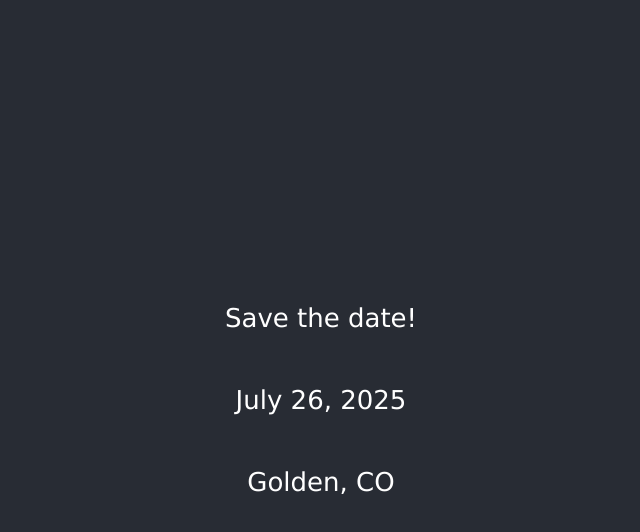
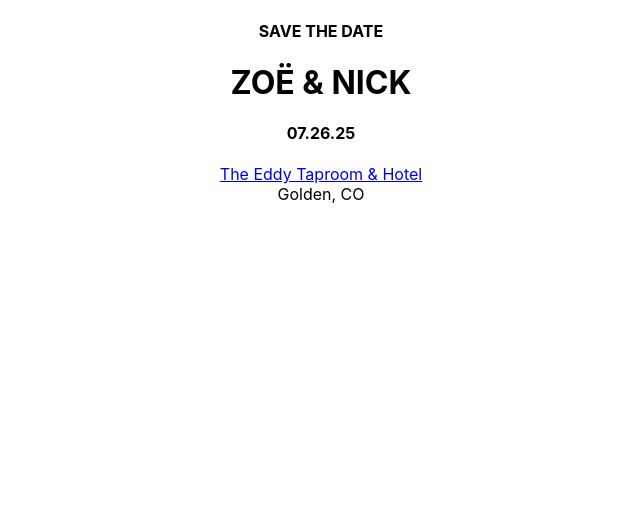
Before and after one commit to zoeheins/wedding-site, a React (Create React App) app: page / in a window 1280 px wide. Shown: the top 532 px of the page, without its empty margins (319-959 px from the left). Built offline with nearby package versions, Linux system fonts and the light colour scheme.

Commit message:
update html

```diff
--- a/src/App.js
+++ b/src/App.js
@@ -1,14 +1,18 @@
-import logo from './logo.svg';
-import './App.css';
+import "./App.css";
 
 function App() {
   return (
     <div className="App">
-      <header className="App-header">
-        <p>Save the date!</p>
-        <p>July 26, 2025</p>
-        <p>Golden, CO</p>
-      </header>
+      <h4 id="save-the-date">SAVE THE DATE</h4>
+      <h1>ZOË & NICK</h1>
+      <h4 id="date">07.26.25</h4>
+      <p>
+        <a href="https://www.theeddygolden.com/">
+          The Eddy Taproom & Hotel
+        </a>
+        <br />
+        Golden, CO
+      </p>
     </div>
   );
 }
```
